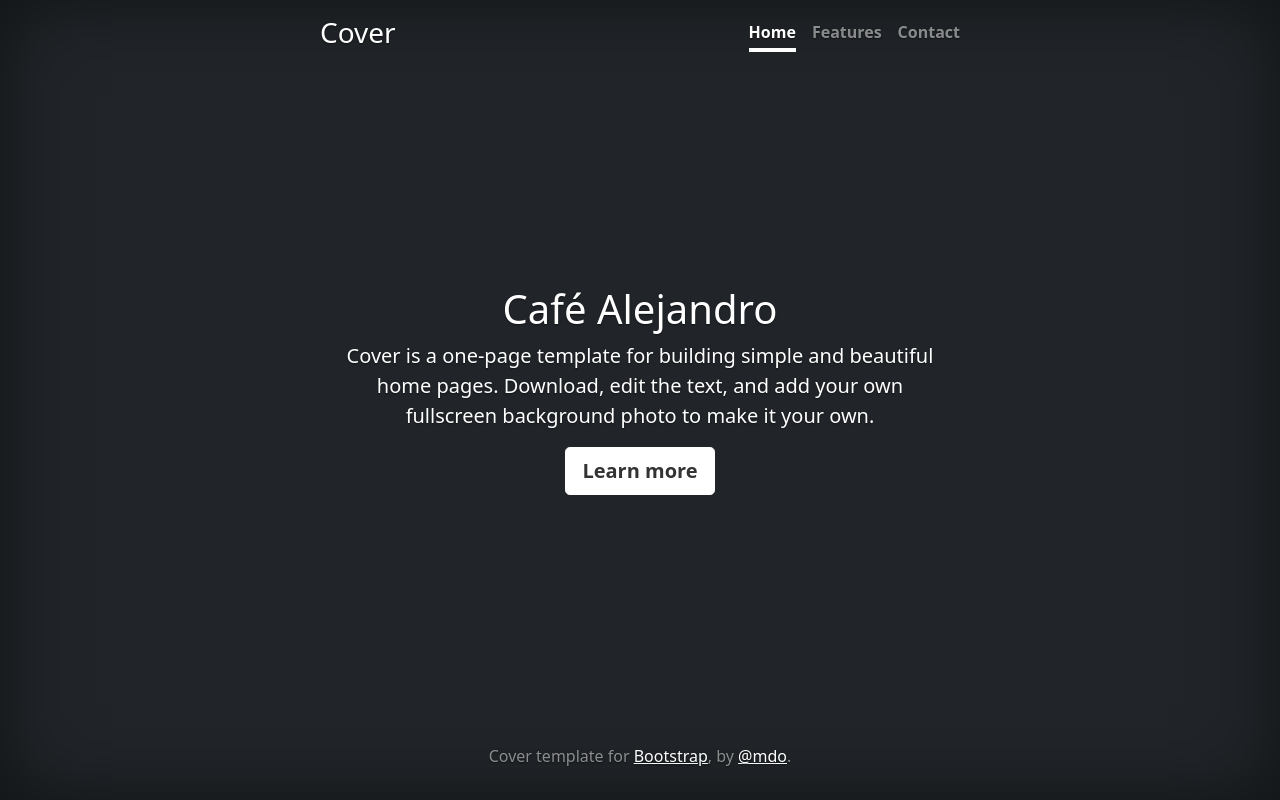
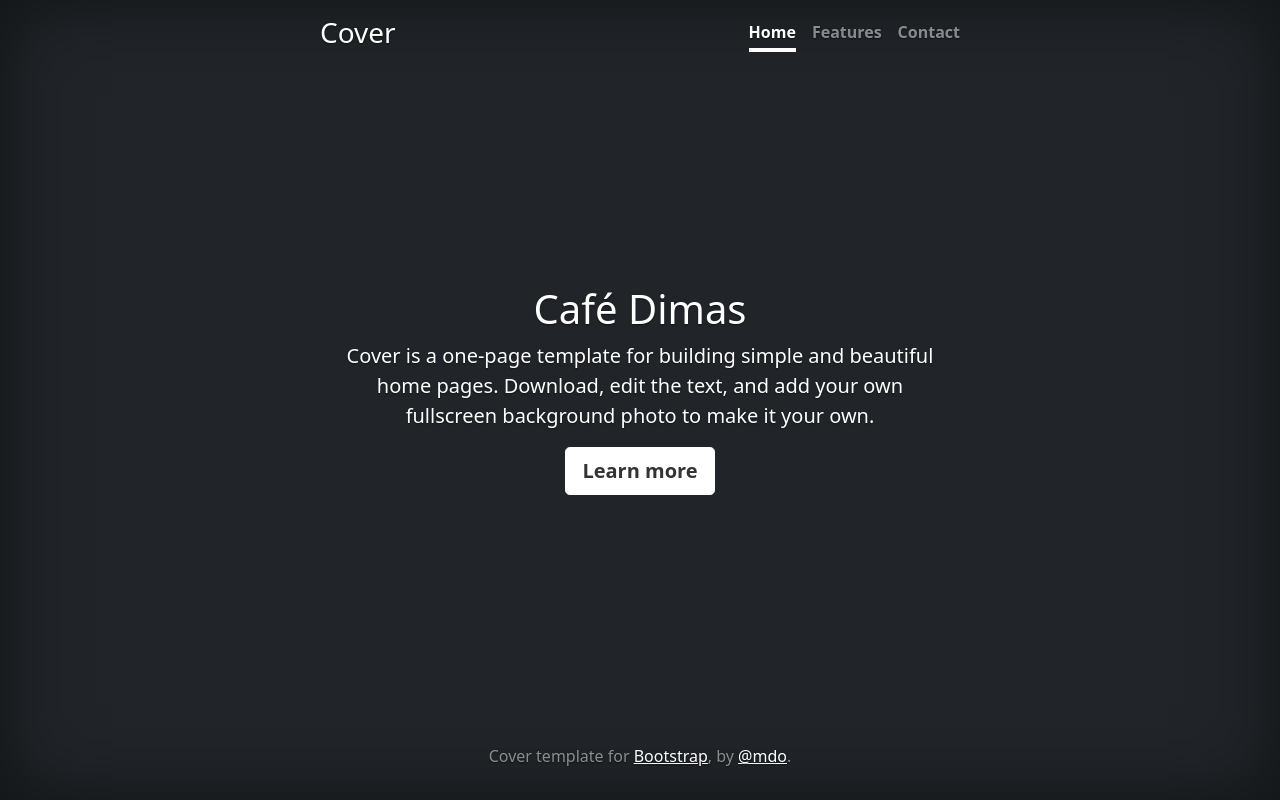
Before and after one commit to alherdom/git-work, a plain HTML site: page files/index.html in a window 1280 px wide. Drawn offline with Linux system fonts and the light colour scheme.

Commit message:
Modified tittle of coffe

```diff
--- a/files/index.html
+++ b/files/index.html
@@ -50,7 +50,7 @@
   </header>
 
   <main class="px-3">
-    <h1>Café Alejandro</h1>
+    <h1>Café Dimas</h1>
     <p class="lead">Cover is a one-page template for building simple and beautiful home pages. Download, edit the text, and add your own fullscreen background photo to make it your own.</p>
     <p class="lead">
       <a href="#" class="btn btn-lg btn-secondary fw-bold border-white bg-white">Learn more</a>
```
